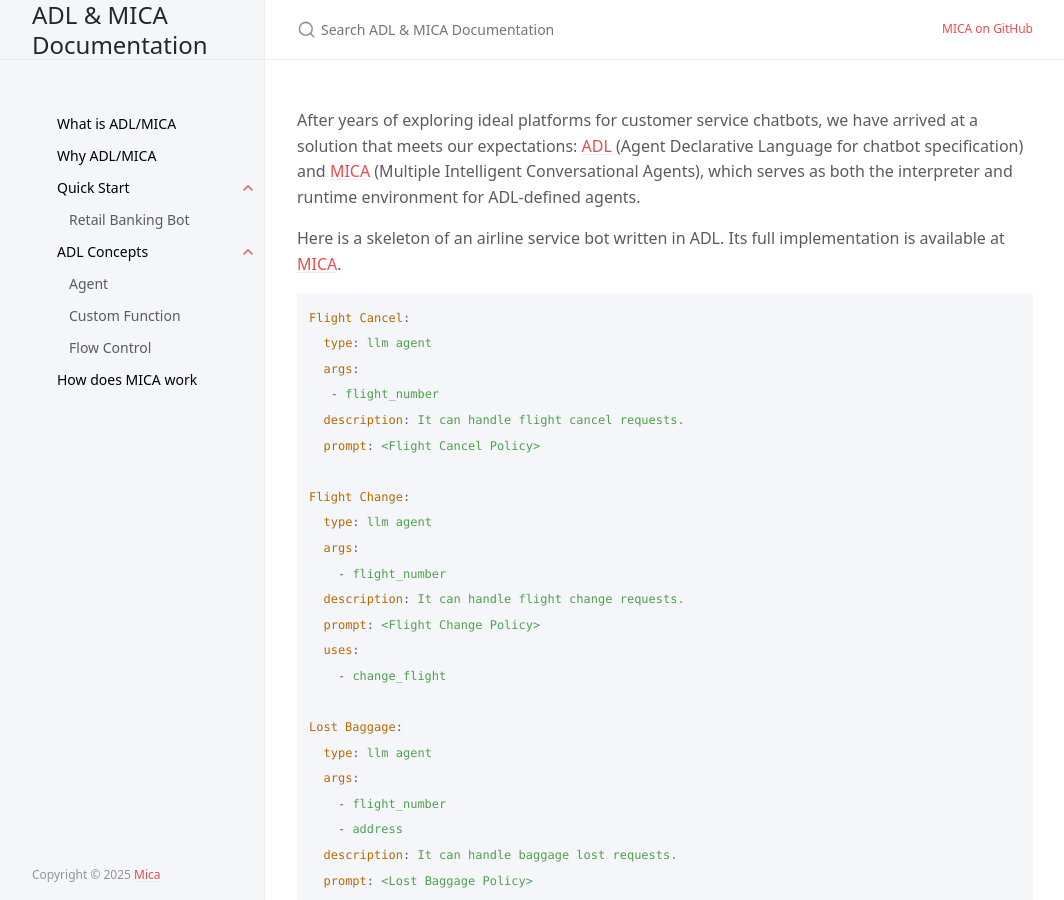
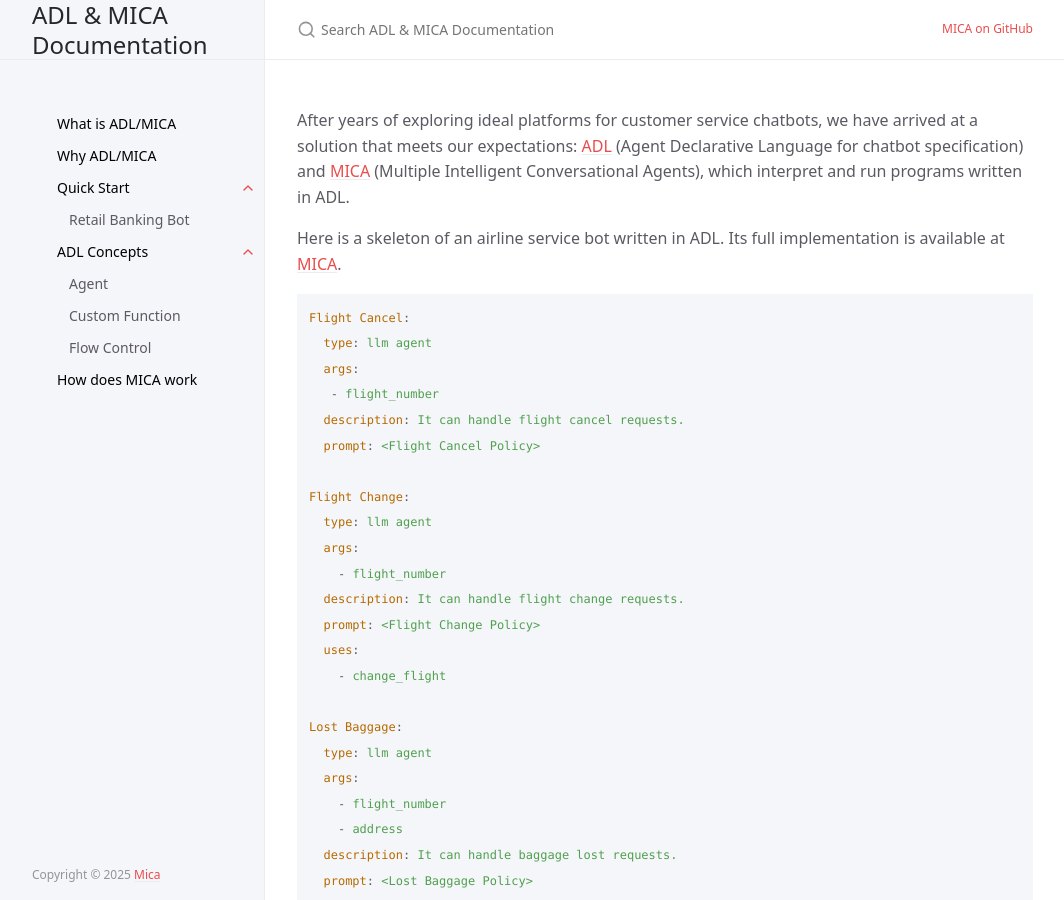
Before and after one commit to Mica-labs/Mica-labs.github.io, a Jekyll site: the page built from index.md, in a window 1280 px wide and 900 px high. Shown: the whole window, without its empty margins (107-1171 px from the left). Built offline with Jekyll 4.4.1, drawn with Linux system fonts in a browser that asks for light colours; cached includes are drawn as plain includes.

Commit message:
Update index.md

```diff
--- a/index.md
+++ b/index.md
@@ -5,7 +5,7 @@ nav_order: 1
 description: "The Enterprise Level Agentic Solution"
 permalink: /
 ---
-After years of exploring ideal platforms for customer service chatbots, we have arrived at a solution that meets our expectations: [ADL](https://arxiv.org/abs/2504.14787) (Agent Declarative Language for chatbot specification) and [MICA](https://github.com/Mica-labs/MICA) (Multiple Intelligent Conversational Agents), which serves as both the interpreter and runtime environment for ADL-defined agents.
+After years of exploring ideal platforms for customer service chatbots, we have arrived at a solution that meets our expectations: [ADL](https://arxiv.org/abs/2504.14787) (Agent Declarative Language for chatbot specification) and [MICA](https://github.com/Mica-labs/MICA) (Multiple Intelligent Conversational Agents), which interpret and run programs written in ADL.
 
 Here is a skeleton of an airline service bot written in ADL. Its full implementation is available at [MICA](https://github.com/Mica-labs/MICA/tree/main/examples).
 
```
